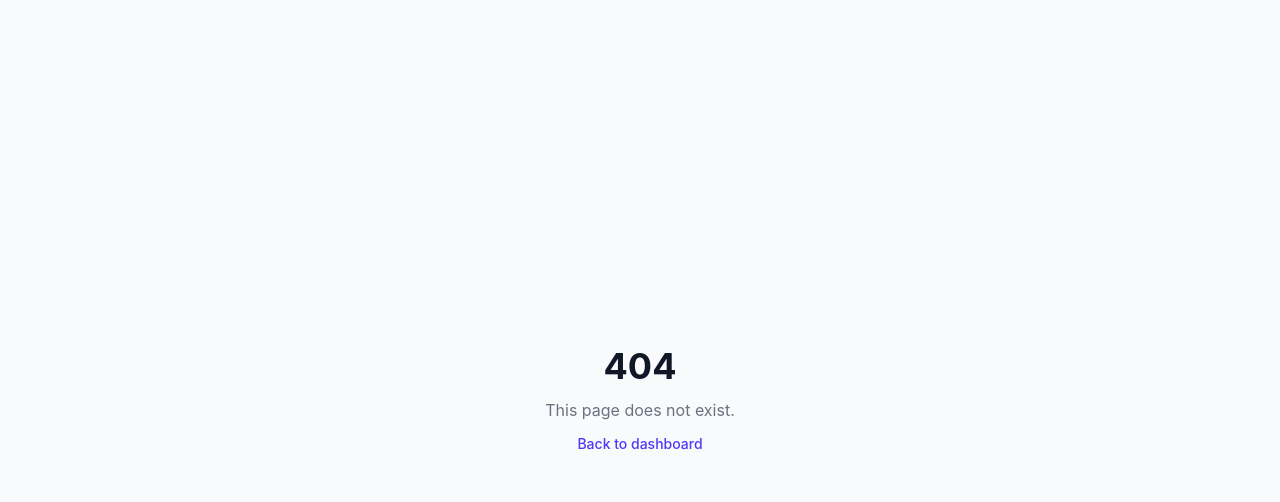
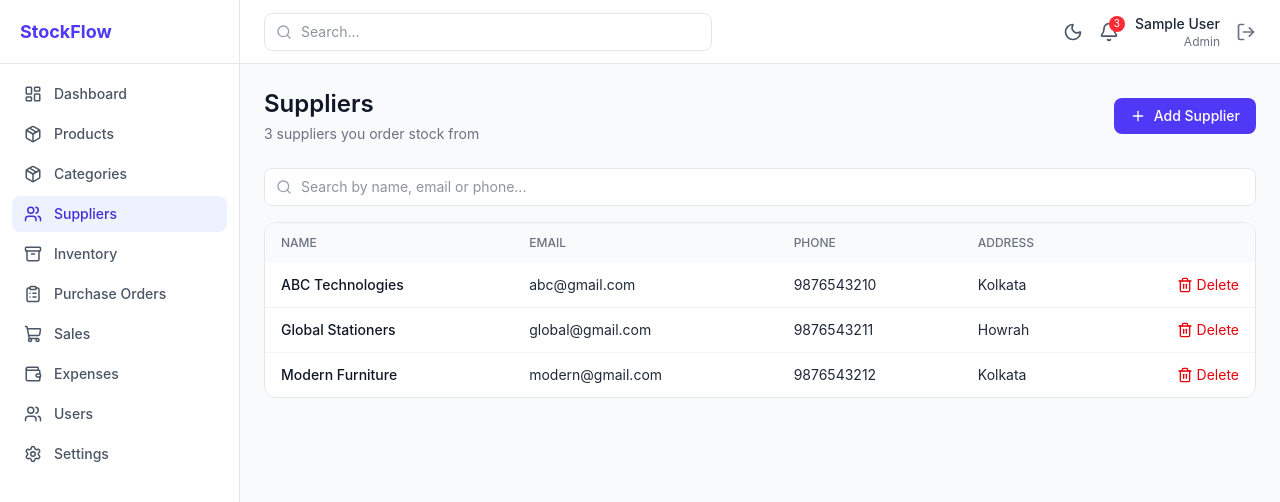
Before and after one commit to daddyrajdeep/inventory-management-system, a React (Vite) app in the folder client/: page /suppliers in a window 1280 px wide. Before the commit this address had no page. Shown: the top 502 px of the page. Built offline with nearby package versions, Linux system fonts and the light colour scheme; sample sign-in values are in the browser's storage.

Commit message:
fix: restyle categories and suppliers pages with tailwind

```diff
--- a/client/src/App.jsx
+++ b/client/src/App.jsx
@@ -5,6 +5,8 @@ import MainLayout from './layouts/MainLayout';
 import Login from './pages/Login';
 import Dashboard from './pages/Dashboard';
 import Products from './pages/Products';
+import Categories from './pages/Categories';
+import Suppliers from './pages/Suppliers';
 import Inventory from './pages/Inventory';
 import PurchaseOrders from './pages/PurchaseOrders';
 import Sales from './pages/Sales';
@@ -25,9 +27,12 @@ export default function App() {
           <Route element={<MainLayout />}>
             <Route index element={<Dashboard />} />
             <Route path="products" element={<Products />} />
+            <Route path="categories" element={<Categories />} />
+            <Route path="suppliers" element={<Suppliers />} />
             <Route path="inventory" element={<Inventory />} />
             <Route path="sales" element={<Sales />} />
             <Route path="settings" element={<Settings />} />
+
 
             <Route element={<ProtectedRoute roles={['admin', 'manager']} />}>
               <Route path="orders" element={<PurchaseOrders />} />
--- a/client/src/config/navigation.js
+++ b/client/src/config/navigation.js
@@ -16,6 +16,8 @@ export const APP_NAME = 'StockFlow';
 export const navItems = [
   { label: 'Dashboard', path: '/', icon: LayoutDashboard, roles: ['admin', 'manager', 'staff'] },
   { label: 'Products', path: '/products', icon: Package, roles: ['admin', 'manager', 'staff'] },
+  { label: 'Categories', path: '/categories', icon: Package, roles: ['admin', 'manager', 'staff'] },
+  { label: 'Suppliers', path: '/suppliers', icon: Users, roles: ['admin', 'manager', 'staff'] },
   { label: 'Inventory', path: '/inventory', icon: Archive, roles: ['admin', 'manager', 'staff'] },
   { label: 'Purchase Orders', path: '/orders', icon: ClipboardList, roles: ['admin', 'manager'] },
   { label: 'Sales', path: '/sales', icon: ShoppingCart, roles: ['admin', 'manager', 'staff'] },
--- a/client/src/pages/Categories.jsx
+++ b/client/src/pages/Categories.jsx
@@ -1,78 +1,130 @@
-import { useEffect, useState } from 'react';
+import { useEffect, useMemo, useState } from 'react';
+import { Plus, Search, Trash2 } from 'lucide-react';
+import toast from 'react-hot-toast';
+import PageHeader from '../components/PageHeader';
+import DataTable from '../components/DataTable';
 import { getCategories } from '../services/categoryService';
 
-function Categories() {
+// OWNER: Soham (Categories and Suppliers)
+// Add and delete only change local state for now, so they reset on refresh.
+// Backend phase: add addCategory / deleteCategory to your own categoryService.js and call them here.
+export default function Categories() {
   const [categories, setCategories] = useState([]);
+  const [loading, setLoading] = useState(true);
   const [search, setSearch] = useState('');
   const [newCategory, setNewCategory] = useState('');
+  const [error, setError] = useState('');
 
   useEffect(() => {
-    getCategories().then(setCategories);
+    let active = true;
+    getCategories().then((list) => {
+      if (!active) return;
+      setCategories(list);
+      setLoading(false);
+    });
+    return () => {
+      active = false;
+    };
   }, []);
 
-  const addCategory = () => {
-    if (!newCategory.trim()) return;
+  const addCategory = (e) => {
+    e.preventDefault();
+    const name = newCategory.trim();
 
-    const category = {
-      id: Date.now().toString(),
-      name: newCategory
+    if (!name) {
+      setError('Category name is required');
+      return;
+    }
+    if (categories.some((c) => c.name.toLowerCase() === name.toLowerCase())) {
+      setError('This category already exists');
+      return;
+    }
+
+    setCategories([...categories, { id: Date.now().toString(), name }]);
+    setNewCategory('');
+    setError('');
+    toast.success(`"${name}" added`);
   };
 
-    setCategories([...categories, category]);
-    setNewCategory('');
+  const deleteCategory = (category) => {
+    if (!window.confirm(`Delete "${category.name}"?`)) return;
+    setCategories(categories.filter((c) => c.id !== category.id));
+    toast.success(`"${category.name}" deleted`);
   };
 
-  const deleteCategory = (id) => {
-    setCategories(categories.filter(category => category.id !== id));
-  };
+  const filteredCategories = useMemo(() => {
+    const q = search.toLowerCase();
+    return categories.filter((c) => c.name.toLowerCase().includes(q));
+  }, [categories, search]);
 
-  const filteredCategories = categories.filter(category =>
-    category.name.toLowerCase().includes(search.toLowerCase())
-  );
+  const columns = [
+    {
+      key: 'name',
+      label: 'Category name',
+      render: (row) => <span className="font-medium text-gray-900">{row.name}</span>,
+    },
+    {
+      key: 'actions',
+      label: '',
+      render: (row) => (
+        <div className="flex justify-end">
+          <button
+            onClick={() => deleteCategory(row)}
+            className="flex items-center gap-1 text-sm text-red-600 hover:text-red-700"
+          >
+            <Trash2 size={16} /> Delete
+          </button>
+        </div>
+      ),
+    },
+  ];
 
   return (
-    <div style={{ padding: '20px' }}>
-      <h2>Categories Management</h2>
+    <>
+      <PageHeader title="Categories" subtitle={`${categories.length} categories in your catalogue`} />
 
+      {/* Quick add */}
+      <form onSubmit={addCategory} className="mb-4 rounded-xl border border-gray-200 bg-white p-4">
+        <label className="mb-2 block text-sm font-medium text-gray-700">New category</label>
+        <div className="flex flex-wrap gap-3">
           <input
+            value={newCategory}
+            onChange={(e) => {
+              setNewCategory(e.target.value);
+              if (error) setError('');
+            }}
             placeholder="Enter category name"
-        value={newCategory}
-        onChange={(e) => setNewCategory(e.target.value)}
+            className={`min-w-[200px] flex-1 rounded-lg border px-3 py-2 text-sm outline-none focus:border-indigo-400 ${
+              error ? 'border-red-400' : 'border-gray-200'
+            }`}
           />
+          <button
+            type="submit"
+            className="flex items-center gap-2 rounded-lg bg-indigo-600 px-4 py-2 text-sm font-medium text-white hover:bg-indigo-700"
+          >
+            <Plus size={16} /> Add Category
+          </button>
+        </div>
+        {error && <p className="mt-2 text-xs text-red-600">{error}</p>}
+      </form>
 
-      <button onClick={addCategory}>Add Category</button>
-
-      <br /><br />
-
+      {/* Search */}
+      <div className="relative mb-4">
+        <Search size={16} className="absolute left-3 top-1/2 -translate-y-1/2 text-gray-400" />
         <input
-        placeholder="Search categories"
           value={search}
           onChange={(e) => setSearch(e.target.value)}
+          placeholder="Search categories..."
+          className="w-full rounded-lg border border-gray-200 bg-white py-2 pl-9 pr-3 text-sm outline-none focus:border-indigo-400"
         />
+      </div>
 
-      <table border="1" cellPadding="10">
-        <thead>
-          <tr>
-            <th>Category Name</th>
-            <th>Action</th>
-          </tr>
-        </thead>
-
-        <tbody>
-          {filteredCategories.map(category => (
-            <tr key={category.id}>
-              <td>{category.name}</td>
-              <td>
-                <button onClick={() => deleteCategory(category.id)}>
-                  Delete
-                </button>
-              </td>
-            </tr>
-          ))}
-        </tbody>
-      </table>
-    </div>
+      <DataTable
+        columns={columns}
+        rows={filteredCategories}
+        loading={loading}
+        emptyText={search ? 'No categories match your search' : 'No categories yet. Add your first one above.'}
+      />
+    </>
   );
 }
-
-export default Categories;
--- a/client/src/pages/Suppliers.jsx
+++ b/client/src/pages/Suppliers.jsx
@@ -1,133 +1,179 @@
-import { useEffect, useState } from 'react';
+import { useEffect, useMemo, useState } from 'react';
+import { Plus, Search, Trash2 } from 'lucide-react';
+import toast from 'react-hot-toast';
+import PageHeader from '../components/PageHeader';
+import DataTable from '../components/DataTable';
+import Modal from '../components/Modal';
+import FormField, { inputClass } from '../components/FormField';
 import { getSuppliers } from '../services/supplierService';
 
-function Suppliers() {
+// OWNER: Soham (Categories and Suppliers)
+// Add and delete only change local state for now, so they reset on refresh.
+// Backend phase: add addSupplier / deleteSupplier to your own supplierService.js and call them here.
+const emptyForm = { name: '', email: '', phone: '', address: '' };
+
+function validate(form) {
+  const errors = {};
+  if (!form.name.trim()) errors.name = 'Supplier name is required';
+  if (form.email && !/^\S+@\S+\.\S+$/.test(form.email)) errors.email = 'Enter a valid email';
+  if (form.phone && !/^[+\d][\d\s-]{6,}$/.test(form.phone)) errors.phone = 'Enter a valid phone number';
+  return errors;
+}
+
+export default function Suppliers() {
   const [suppliers, setSuppliers] = useState([]);
+  const [loading, setLoading] = useState(true);
   const [search, setSearch] = useState('');
-  const [newSupplier, setNewSupplier] = useState({
-    name: '',
-    email: '',
-    phone: '',
-    address: ''
-  });
+  const [modalOpen, setModalOpen] = useState(false);
+  const [form, setForm] = useState(emptyForm);
+  const [errors, setErrors] = useState({});
 
   useEffect(() => {
-    getSuppliers().then(setSuppliers);
+    let active = true;
+    getSuppliers().then((list) => {
+      if (!active) return;
+      setSuppliers(list);
+      setLoading(false);
+    });
+    return () => {
+      active = false;
+    };
   }, []);
 
-  const handleChange = (e) => {
-    setNewSupplier({
-      ...newSupplier,
-      [e.target.name]: e.target.value
-    });
+  const openModal = () => {
+    setForm(emptyForm);
+    setErrors({});
+    setModalOpen(true);
   };
 
-  const addSupplier = () => {
-    if (!newSupplier.name.trim()) {
-      alert('Please enter supplier name');
-      return;
-    }
+  const handleChange = (e) => setForm({ ...form, [e.target.name]: e.target.value });
+
+  const addSupplier = (e) => {
+    e.preventDefault();
+    const found = validate(form);
+    setErrors(found);
+    if (Object.keys(found).length > 0) return;
 
     const supplier = {
-      ...newSupplier,
-      id: Date.now().toString()
+      id: Date.now().toString(),
+      name: form.name.trim(),
+      email: form.email.trim(),
+      phone: form.phone.trim(),
+      address: form.address.trim(),
     };
-
     setSuppliers([...suppliers, supplier]);
-
-    setNewSupplier({
-      name: '',
-      email: '',
-      phone: '',
-      address: ''
-    });
+    setModalOpen(false);
+    toast.success(`${supplier.name} added`);
   };
 
-  const deleteSupplier = (id) => {
-    setSuppliers(
-      suppliers.filter(supplier => supplier.id !== id)
-    );
+  const deleteSupplier = (supplier) => {
+    if (!window.confirm(`Delete ${supplier.name}?`)) return;
+    setSuppliers(suppliers.filter((s) => s.id !== supplier.id));
+    toast.success(`${supplier.name} deleted`);
   };
 
-  const filteredSuppliers = suppliers.filter(supplier =>
-    supplier.name.toLowerCase().includes(search.toLowerCase())
-  );
+  const filteredSuppliers = useMemo(() => {
+    const q = search.toLowerCase();
+    return suppliers.filter(
+      (s) =>
+        s.name.toLowerCase().includes(q) ||
+        (s.email || '').toLowerCase().includes(q) ||
+        (s.phone || '').includes(q)
+    );
+  }, [suppliers, search]);
+
+  const dash = (value) => value || <span className="text-gray-400">-</span>;
+
+  const columns = [
+    { key: 'name', label: 'Name', render: (r) => <span className="font-medium text-gray-900">{r.name}</span> },
+    { key: 'email', label: 'Email', render: (r) => dash(r.email) },
+    { key: 'phone', label: 'Phone', render: (r) => dash(r.phone) },
+    { key: 'address', label: 'Address', render: (r) => dash(r.address) },
+    {
+      key: 'actions',
+      label: '',
+      render: (row) => (
+        <div className="flex justify-end">
+          <button
+            onClick={() => deleteSupplier(row)}
+            className="flex items-center gap-1 text-sm text-red-600 hover:text-red-700"
+          >
+            <Trash2 size={16} /> Delete
+          </button>
+        </div>
+      ),
+    },
+  ];
 
   return (
-    <div style={{ padding: '20px' }}>
-      <h2>Suppliers Management</h2>
-
-      <h3>Add New Supplier</h3>
-
-      <input
-        name="name"
-        placeholder="Supplier Name"
-        value={newSupplier.name}
-        onChange={handleChange}
+    <>
+      <PageHeader
+        title="Suppliers"
+        subtitle={`${suppliers.length} suppliers you order stock from`}
+        action={
+          <button
+            onClick={openModal}
+            className="flex items-center gap-2 rounded-lg bg-indigo-600 px-4 py-2 text-sm font-medium text-white hover:bg-indigo-700"
+          >
+            <Plus size={16} /> Add Supplier
+          </button>
+        }
       />
 
-      <input
-        name="email"
-        placeholder="Email"
-        value={newSupplier.email}
-        onChange={handleChange}
+      <div className="relative mb-4">
+        <Search size={16} className="absolute left-3 top-1/2 -translate-y-1/2 text-gray-400" />
+        <input
+          value={search}
+          onChange={(e) => setSearch(e.target.value)}
+          placeholder="Search by name, email or phone..."
+          className="w-full rounded-lg border border-gray-200 bg-white py-2 pl-9 pr-3 text-sm outline-none focus:border-indigo-400"
+        />
+      </div>
+
+      <DataTable
+        columns={columns}
+        rows={filteredSuppliers}
+        loading={loading}
+        emptyText={search ? 'No suppliers match your search' : 'No suppliers yet. Click Add Supplier to create one.'}
       />
 
-      <input
-        name="phone"
-        placeholder="Phone"
-        value={newSupplier.phone}
-        onChange={handleChange}
-      />
-
-      <input
-        name="address"
-        placeholder="Address"
-        value={newSupplier.address}
-        onChange={handleChange}
-      />
-
-      <button onClick={addSupplier}>Add Supplier</button>
-
-      <br /><br />
-
-      <input
-        placeholder="Search suppliers"
-        value={search}
-        onChange={(e) => setSearch(e.target.value)}
-      />
-
-      <table border="1" cellPadding="10">
-        <thead>
-          <tr>
-            <th>Name</th>
-            <th>Email</th>
-            <th>Phone</th>
-            <th>Address</th>
-            <th>Action</th>
-          </tr>
-        </thead>
-
-        <tbody>
-          {filteredSuppliers.map(supplier => (
-            <tr key={supplier.id}>
-              <td>{supplier.name}</td>
-              <td>{supplier.email}</td>
-              <td>{supplier.phone}</td>
-              <td>{supplier.address}</td>
-              <td>
-                <button
-                  onClick={() => deleteSupplier(supplier.id)}
-                >
-                  Delete
-                </button>
-              </td>
-            </tr>
-          ))}
-        </tbody>
-      </table>
-    </div>
+      <Modal open={modalOpen} title="Add supplier" onClose={() => setModalOpen(false)}>
+        <form onSubmit={addSupplier} className="space-y-4" noValidate>
+          <FormField label="Supplier name" error={errors.name}>
+            <input name="name" className={inputClass} value={form.name} onChange={handleChange} />
+          </FormField>
+          <FormField label="Email" error={errors.email}>
+            <input name="email" type="email" className={inputClass} value={form.email} onChange={handleChange} />
+          </FormField>
+          <FormField label="Phone" error={errors.phone}>
+            <input name="phone" className={inputClass} value={form.phone} onChange={handleChange} />
+          </FormField>
+          <FormField label="Address">
+            <textarea
+              name="address"
+              rows={2}
+              className={inputClass}
+              value={form.address}
+              onChange={handleChange}
+            />
+          </FormField>
+          <div className="flex justify-end gap-3 pt-2">
+            <button
+              type="button"
+              onClick={() => setModalOpen(false)}
+              className="rounded-lg px-4 py-2 text-sm text-gray-600 hover:bg-gray-100"
+            >
+              Cancel
+            </button>
+            <button
+              type="submit"
+              className="rounded-lg bg-indigo-600 px-4 py-2 text-sm font-medium text-white hover:bg-indigo-700"
+            >
+              Add supplier
+            </button>
+          </div>
+        </form>
+      </Modal>
+    </>
   );
 }
-
-export default Suppliers;
```
Lines whose indentation alone changed are shown as unchanged.
